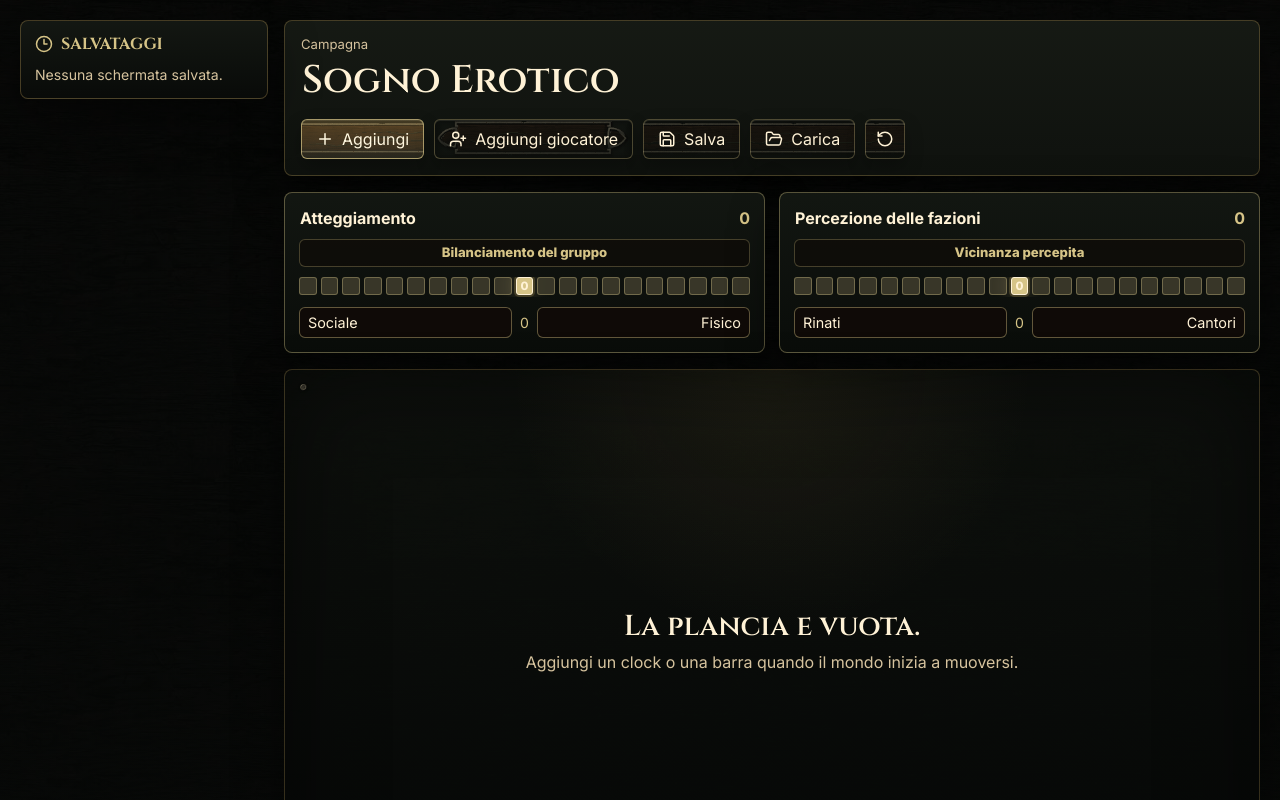
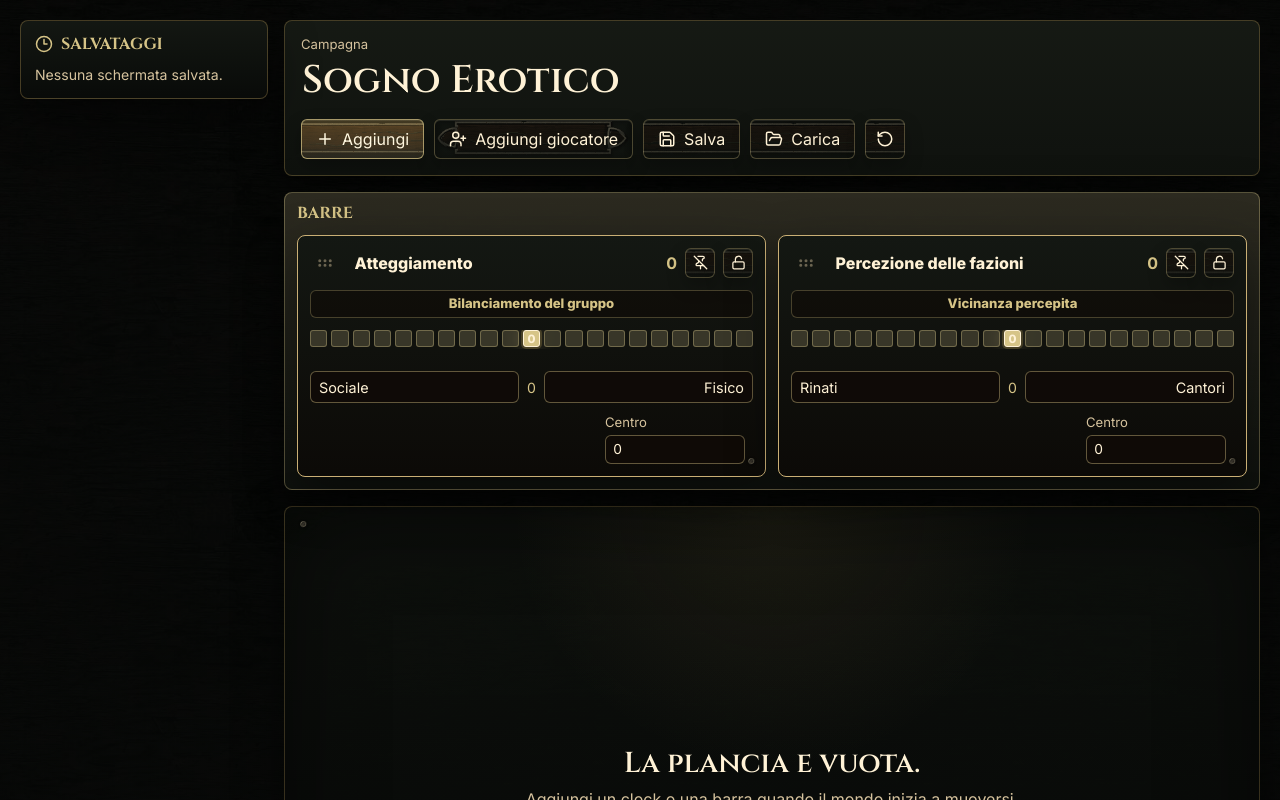
Before and after one commit to Maxilboss93/masterClock, a React (Vite) app: page / in a window 1280 px wide. Shown: the top 800 px of the page. Built offline with nearby package versions, Linux system fonts and the light colour scheme.

Commit message:
Make top bars flexible board elements

```diff
--- a/src/App.tsx
+++ b/src/App.tsx
@@ -3,8 +3,8 @@ import { AddClockModal } from './components/AddClockModal'
 import { AddPlayerCardModal } from './components/AddPlayerCardModal'
 import { Board } from './components/Board'
 import { CampaignHeader } from './components/CampaignHeader'
-import { FixedTracks } from './components/FixedTracks'
 import { SavedScenesSidebar } from './components/SavedScenesSidebar'
+import { TrackRail } from './components/TrackRail'
 import { campaignReducer } from './state/campaignReducer'
 import { defaultCampaign } from './state/defaultCampaign'
 import { campaignToJson, downloadCampaignJson, parseCampaignJson } from './state/jsonPersistence'
@@ -65,6 +65,7 @@ function App() {
         },
         size: 'medium',
         locked: false,
+        pinnedToTop: false,
         updatedAt: new Date().toISOString(),
       }
 
@@ -248,18 +249,42 @@ function App() {
           }}
         />
 
-        <FixedTracks
-          tracks={campaign.tracks}
-          onTrackChange={(id, patch) => dispatch({ type: 'updateTrack', id, patch })}
+        <TrackRail
+          tracks={[
+            ...campaign.tracks
+              .filter((track) => track.pinnedToTop)
+              .map((track) => ({
+                track,
+                canDelete: false,
+                onMoveToBoard: (id: string) =>
+                  dispatch({ type: 'updateTrack', id, patch: { pinnedToTop: false } }),
+                onTrackChange: (id: string, patch: Partial<BoardTrack>) =>
+                  dispatch({ type: 'updateTrack', id, patch }),
+              })),
+            ...campaign.boardTracks
+              .filter((track) => track.pinnedToTop)
+              .map((track) => ({
+                track,
+                canDelete: true,
+                onDelete: (id: string) => dispatch({ type: 'deleteBoardTrack', id }),
+                onMoveToBoard: (id: string) =>
+                  dispatch({ type: 'updateBoardTrack', id, patch: { pinnedToTop: false } }),
+                onTrackChange: (id: string, patch: Partial<BoardTrack>) =>
+                  dispatch({ type: 'updateBoardTrack', id, patch }),
+              })),
+          ]}
         />
 
         {loadError ? <p className="load-error">{loadError}</p> : null}
         {statusMessage ? <p className="status-message">{statusMessage}</p> : null}
 
         <Board
+          tracks={campaign.tracks}
           clocks={campaign.clocks}
           boardTracks={campaign.boardTracks}
           playerCards={campaign.playerCards}
+          onUpdateTrack={(id, patch) => dispatch({ type: 'updateTrack', id, patch })}
+          onMoveTrack={(id, x, y) => dispatch({ type: 'moveTrack', id, x, y })}
           onUpdateClock={(id, patch) => dispatch({ type: 'updateClock', id, patch })}
           onSetClockFilled={(id, filled) => dispatch({ type: 'setClockFilled', id, filled })}
           onMoveClock={(id, x, y) => dispatch({ type: 'moveClock', id, x, y })}
--- a/src/components/FixedTracks.tsx
+++ /dev/null
@@ -1,61 +0,0 @@
-import type { Track } from '../types/campaign'
-import { TrackSquares } from './TrackSquares'
-
-interface FixedTracksProps {
-  tracks: Track[]
-  onTrackChange: (id: string, patch: Partial<Track>) => void
-}
-
-export function FixedTracks({ tracks, onTrackChange }: FixedTracksProps) {
-  return (
-    <section className="fixed-tracks" aria-label="Barre fisse">
-      {tracks.map((track) => (
-        <article className="track-card" key={track.id}>
-          <div className="track-card-header">
-            <input
-              className="track-name-input"
-              value={track.name}
-              onChange={(event) =>
-                onTrackChange(track.id, { name: event.target.value })
-              }
-              aria-label="Titolo barra"
-            />
-            <strong>{track.value > 0 ? `+${track.value}` : track.value}</strong>
-          </div>
-
-          <input
-            className="graph-label-input"
-            value={track.graphLabel || track.name}
-            onChange={(event) =>
-              onTrackChange(track.id, { graphLabel: event.target.value })
-            }
-            aria-label="Label grafico"
-          />
-
-          <TrackSquares
-            track={track}
-            onValueChange={(value) => onTrackChange(track.id, { value })}
-          />
-
-          <div className="track-label-row">
-            <input
-              value={track.leftLabel}
-              onChange={(event) =>
-                onTrackChange(track.id, { leftLabel: event.target.value })
-              }
-              aria-label={`${track.name}: etichetta sinistra`}
-            />
-            <span>{track.centerLabel}</span>
-            <input
-              value={track.rightLabel}
-              onChange={(event) =>
-                onTrackChange(track.id, { rightLabel: event.target.value })
-              }
-              aria-label={`${track.name}: etichetta destra`}
-            />
-          </div>
-        </article>
-      ))}
-    </section>
-  )
-}
--- /dev/null
+++ b/src/components/TrackRail.tsx
@@ -0,0 +1,38 @@
+import type { BoardTrack } from '../types/campaign'
+import { TrackToken } from './TrackToken'
+
+interface TrackRailProps {
+  tracks: Array<{
+    track: BoardTrack
+    canDelete: boolean
+    onDelete?: (id: string) => void
+    onMoveToBoard: (id: string) => void
+    onTrackChange: (id: string, patch: Partial<BoardTrack>) => void
+  }>
+}
+
+export function TrackRail({ tracks }: TrackRailProps) {
+  if (tracks.length === 0) {
+    return null
+  }
+
+  return (
+    <section className="track-rail" aria-label="Barre fissate in alto">
+      <h2>Barre</h2>
+      <div className="top-track-list">
+        {tracks.map(({ track, canDelete, onDelete, onMoveToBoard, onTrackChange }) => (
+          <TrackToken
+            key={track.id}
+            track={track}
+            variant="top"
+            canDelete={canDelete}
+            onUpdate={onTrackChange}
+            onMove={() => undefined}
+            onDelete={onDelete ?? (() => undefined)}
+            onTogglePinnedTop={(id) => onMoveToBoard(id)}
+          />
+        ))}
+      </div>
+    </section>
+  )
+}
--- a/src/components/TrackToken.tsx
+++ b/src/components/TrackToken.tsx
@@ -1,27 +1,33 @@
-import { GripHorizontal, Lock, Trash2, Unlock } from 'lucide-react'
+import { GripHorizontal, Lock, Pin, PinOff, Trash2, Unlock } from 'lucide-react'
 import type { RefObject } from 'react'
 import type { BoardTrack } from '../types/campaign'
 import { TrackSquares } from './TrackSquares'
 
 interface TrackTokenProps {
   track: BoardTrack
-  boardRef: RefObject<HTMLDivElement | null>
+  boardRef?: RefObject<HTMLDivElement | null>
+  variant?: 'board' | 'top'
+  canDelete?: boolean
   onUpdate: (id: string, patch: Partial<BoardTrack>) => void
   onMove: (id: string, x: number, y: number) => void
   onDelete: (id: string) => void
+  onTogglePinnedTop?: (id: string, pinnedToTop: boolean) => void
 }
 
 export function TrackToken({
   track,
   boardRef,
+  variant = 'board',
+  canDelete = true,
   onUpdate,
   onMove,
   onDelete,
+  onTogglePinnedTop,
 }: TrackTokenProps) {
   const beginDrag = (event: React.PointerEvent<HTMLButtonElement>) => {
-    const boardElement = boardRef.current
+    const boardElement = boardRef?.current
 
-    if (track.locked || !boardElement) {
+    if (variant === 'top' || track.locked || !boardElement) {
       return
     }
 
@@ -56,15 +62,20 @@ export function TrackToken({
 
   return (
     <article
-      className={`track-token ${track.size}`}
-      style={{ left: track.position.x, top: track.position.y }}
+      className={[
+        'track-token',
+        track.size,
+        variant === 'top' ? 'top-pinned' : '',
+        canDelete ? 'has-delete' : '',
+      ].join(' ')}
+      style={variant === 'board' ? { left: track.position.x, top: track.position.y } : undefined}
     >
       <div className="track-token-topline">
         <button
           type="button"
           className="drag-handle"
           onPointerDown={beginDrag}
-          aria-label="Sposta barra"
+          aria-label={variant === 'top' ? 'Barra fissata in alto' : 'Sposta barra'}
         >
           <GripHorizontal aria-hidden="true" size={18} />
         </button>
@@ -74,6 +85,18 @@ export function TrackToken({
           aria-label="Titolo card"
         />
         <strong>{track.value > 0 ? `+${track.value}` : track.value}</strong>
+        <button
+          type="button"
+          className="icon-button small"
+          onClick={() => onTogglePinnedTop?.(track.id, !track.pinnedToTop)}
+          aria-label={track.pinnedToTop ? 'Sposta in plancia' : 'Fissa in alto'}
+        >
+          {track.pinnedToTop ? (
+            <PinOff aria-hidden="true" size={15} />
+          ) : (
+            <Pin aria-hidden="true" size={15} />
+          )}
+        </button>
         <button
           type="button"
           className="icon-button small"
@@ -122,14 +145,16 @@ export function TrackToken({
             onChange={(event) => onUpdate(track.id, { centerLabel: event.target.value })}
           />
         </label>
+        {canDelete ? (
           <button
             type="button"
-          className="icon-button danger"
+            className="icon-button danger track-delete-button"
             onClick={() => onDelete(track.id)}
             aria-label="Elimina barra"
           >
             <Trash2 aria-hidden="true" size={16} />
           </button>
+        ) : null}
       </div>
     </article>
   )
--- a/src/state/campaignReducer.ts
+++ b/src/state/campaignReducer.ts
@@ -4,13 +4,13 @@ import type {
   Clock,
   PlayerCard,
   PlayerTrack,
-  Track,
 } from '../types/campaign'
 import { normalizeSegmentCount } from './numbers'
 
 type CampaignAction =
   | { type: 'setCampaignName'; name: string }
-  | { type: 'updateTrack'; id: string; patch: Partial<Track> }
+  | { type: 'updateTrack'; id: string; patch: Partial<BoardTrack> }
+  | { type: 'moveTrack'; id: string; x: number; y: number }
   | { type: 'addBoardTrack'; track: BoardTrack }
   | { type: 'updateBoardTrack'; id: string; patch: Partial<BoardTrack> }
   | { type: 'moveBoardTrack'; id: string; x: number; y: number }
@@ -53,7 +53,7 @@ const touchPlayerTrack = (track: PlayerTrack): PlayerTrack => ({
   updatedAt: new Date().toISOString(),
 })
 
-function normalizeTrack<TTrack extends Track>(track: TTrack): TTrack {
+function normalizeTrack<TTrack extends Pick<BoardTrack, 'min' | 'max' | 'value'>>(track: TTrack): TTrack {
   return {
     ...track,
     value: clamp(track.value, track.min, track.max),
@@ -77,8 +77,28 @@ export function campaignReducer(
           }
 
           const nextTrack = { ...track, ...action.patch }
-          return normalizeTrack(nextTrack)
+          return touchBoardTrack({
+            ...normalizeTrack(nextTrack),
+            locked: Boolean(nextTrack.locked),
+            pinnedToTop: Boolean(nextTrack.pinnedToTop),
+          })
         }),
+      }
+
+    case 'moveTrack':
+      return {
+        ...state,
+        tracks: state.tracks.map((track) =>
+          track.id === action.id
+            ? touchBoardTrack({
+                ...track,
+                position: {
+                  x: Math.max(0, Math.round(action.x)),
+                  y: Math.max(0, Math.round(action.y)),
+                },
+              })
+            : track,
+        ),
       }
 
     case 'addBoardTrack':
@@ -97,6 +117,7 @@ export function campaignReducer(
             ...nextTrack,
             value: clamp(nextTrack.value, nextTrack.min, nextTrack.max),
             locked: Boolean(nextTrack.locked),
+            pinnedToTop: Boolean(nextTrack.pinnedToTop),
           })
         }),
       }
--- a/src/state/defaultCampaign.ts
+++ b/src/state/defaultCampaign.ts
@@ -14,6 +14,14 @@ export const defaultCampaign: CampaignState = {
       min: -10,
       max: 10,
       value: 0,
+      position: {
+        x: 36,
+        y: 36,
+      },
+      size: 'medium',
+      locked: false,
+      pinnedToTop: true,
+      updatedAt: '2026-09-07T00:00:00.000Z',
     },
     {
       id: 'factions',
@@ -25,6 +33,14 @@ export const defaultCampaign: CampaignState = {
       min: -10,
       max: 10,
       value: 0,
+      position: {
+        x: 96,
+        y: 86,
+      },
+      size: 'medium',
+      locked: false,
+      pinnedToTop: true,
+      updatedAt: '2026-09-07T00:00:00.000Z',
     },
   ],
   boardTracks: [],
--- a/src/state/jsonPersistence.ts
+++ b/src/state/jsonPersistence.ts
@@ -132,7 +132,10 @@ function validateClock(value: unknown): Clock | null {
   }
 }
 
-function validateBoardTrack(value: unknown): BoardTrack | null {
+function validateBoardTrack(
+  value: unknown,
+  defaults?: Pick<BoardTrack, 'position' | 'size' | 'locked' | 'pinnedToTop' | 'updatedAt'>,
+): BoardTrack | null {
   if (!isObject(value)) {
     return null
   }
@@ -141,18 +144,29 @@ function validateBoardTrack(value: unknown): BoardTrack | null {
     position,
     size,
     locked,
+    pinnedToTop,
     updatedAt,
   } = value
   const track = validateTrack(value)
+  const parsedPosition = isObject(position) && isNumber(position.x) && isNumber(position.y)
+    ? {
+        x: Math.max(0, Math.round(position.x)),
+        y: Math.max(0, Math.round(position.y)),
+      }
+    : defaults?.position
+  const parsedSize = clockSizes.includes(size as ClockSize) ? size as ClockSize : defaults?.size
+  const parsedLocked = typeof locked === 'boolean' ? locked : defaults?.locked
+  const parsedPinnedToTop =
+    typeof pinnedToTop === 'boolean' ? pinnedToTop : defaults?.pinnedToTop
+  const parsedUpdatedAt = isString(updatedAt) ? updatedAt : defaults?.updatedAt
 
   if (
     !track ||
-    !isObject(position) ||
-    !isNumber(position.x) ||
-    !isNumber(position.y) ||
-    !clockSizes.includes(size as ClockSize) ||
-    typeof locked !== 'boolean' ||
-    !isString(updatedAt)
+    !parsedPosition ||
+    !parsedSize ||
+    typeof parsedLocked !== 'boolean' ||
+    typeof parsedPinnedToTop !== 'boolean' ||
+    !parsedUpdatedAt
   ) {
     return null
   }
@@ -160,13 +174,11 @@ function validateBoardTrack(value: unknown): BoardTrack | null {
   return {
     ...track,
     value: Math.min(Math.max(Math.round(track.value), track.min), track.max),
-    position: {
-      x: Math.max(0, Math.round(position.x)),
-      y: Math.max(0, Math.round(position.y)),
-    },
-    size: size as ClockSize,
-    locked,
-    updatedAt,
+    position: parsedPosition,
+    size: parsedSize,
+    locked: parsedLocked,
+    pinnedToTop: parsedPinnedToTop,
+    updatedAt: parsedUpdatedAt,
   }
 }
 
@@ -251,10 +263,33 @@ export function parseCampaignJson(text: string): CampaignState {
     throw new Error('Il file deve contenere campaignName, tracks e clocks.')
   }
 
-  const parsedTracks = tracks.map(validateTrack)
+  const now = new Date().toISOString()
+  const parsedTracks = tracks.map((track, index) =>
+    validateBoardTrack(track, {
+      position: {
+        x: 36 + (index % 3) * 60,
+        y: 36 + (index % 3) * 44,
+      },
+      size: 'medium',
+      locked: false,
+      pinnedToTop: true,
+      updatedAt: now,
+    }),
+  )
   const parsedClocks = clocks.map(validateClock)
   const parsedBoardTracks = Array.isArray(boardTracks)
-    ? boardTracks.map(validateBoardTrack)
+    ? boardTracks.map((track, index) =>
+        validateBoardTrack(track, {
+          position: {
+            x: 48 + (index % 3) * 60,
+            y: 48 + (index % 3) * 44,
+          },
+          size: 'medium',
+          locked: false,
+          pinnedToTop: false,
+          updatedAt: now,
+        }),
+      )
     : []
   const parsedPlayerCards = Array.isArray(playerCards)
     ? playerCards.map(validatePlayerCard)
@@ -279,7 +314,7 @@ export function parseCampaignJson(text: string): CampaignState {
   return {
     schemaVersion: 1,
     campaignName,
-    tracks: parsedTracks as Track[],
+    tracks: parsedTracks as BoardTrack[],
     boardTracks: parsedBoardTracks as BoardTrack[],
     playerCards: parsedPlayerCards as PlayerCard[],
     clocks: parsedClocks as Clock[],
--- a/src/styles/app.css
+++ b/src/styles/app.css
@@ -185,23 +185,37 @@
   background: linear-gradient(rgb(111 44 41 / 0.35), rgb(16 11 7 / 0.86));
 }
 
-.fixed-tracks {
+.track-rail {
   display: grid;
-  grid-template-columns: repeat(2, minmax(0, 1fr));
   gap: 14px;
   max-width: 1440px;
   margin: 0 auto 16px;
-}
-
-.track-card {
-  padding: 14px;
-  background: linear-gradient(180deg, rgb(19 23 18 / 0.96), rgb(10 13 10 / 0.96));
-  border: 1px solid rgb(214 196 135 / 0.38);
+  padding: 12px;
+  background: linear-gradient(180deg, rgb(60 57 43 / 0.72), rgb(16 19 15 / 0.92));
+  border: 1px solid rgb(214 196 135 / 0.36);
   border-radius: 8px;
   box-shadow: var(--shadow);
 }
 
-.track-card-header,
+.track-rail h2 {
+  color: var(--gold-soft);
+  font-family: var(--font-display);
+  font-size: 1rem;
+  line-height: 1;
+  text-transform: uppercase;
+}
+
+.top-track-list {
+  display: grid;
+  grid-template-columns: repeat(auto-fit, minmax(min(100%, 300px), 1fr));
+  gap: 12px;
+  align-items: start;
+}
+
+.track-rail .track-squares {
+  --track-square-min: 10px;
+}
+
 .clock-token-topline,
 .clock-token-actions,
 .clock-settings-row,
@@ -209,26 +223,6 @@
   display: flex;
   align-items: center;
   gap: 8px;
-}
-
-.track-card-header {
-  justify-content: space-between;
-  margin-bottom: 10px;
-}
-
-.track-card-header strong {
-  color: var(--gold-soft);
-  min-width: 40px;
-  text-align: right;
-}
-
-.track-name-input {
-  width: 100%;
-  color: var(--text);
-  border-color: transparent;
-  background: transparent;
-  padding: 0;
-  font-weight: 700;
 }
 
 .graph-label-input {
@@ -243,10 +237,6 @@
   line-height: 1.2;
   text-align: center;
   text-overflow: ellipsis;
-}
-
-.track-card .graph-label-input {
-  margin-bottom: 10px;
 }
 
 .track-squares {
@@ -453,6 +443,13 @@
   width: min(520px, calc(100% - 24px));
 }
 
+.track-token.top-pinned {
+  position: relative;
+  left: auto;
+  top: auto;
+  width: 100%;
+}
+
 .player-card {
   width: min(620px, calc(100% - 24px));
 }
@@ -505,6 +502,11 @@
   opacity: 0.45;
 }
 
+.track-token.top-pinned .drag-handle {
+  cursor: default;
+  opacity: 0.45;
+}
+
 .clock-token-topline,
 .track-token-topline,
 .player-card-topline,
@@ -524,9 +526,13 @@
 
 .track-token-topline {
   display: grid;
-  grid-template-columns: 30px minmax(0, 1fr) minmax(42px, auto) 30px;
+  grid-template-columns: 30px minmax(0, 1fr) minmax(42px, auto) 30px 30px;
   align-items: center;
   gap: 8px;
+}
+
+.track-token.has-delete .track-token-topline {
+  grid-template-columns: 30px minmax(0, 1fr) minmax(42px, auto) 30px 30px 40px;
 }
 
 .player-card-topline {
@@ -678,7 +684,7 @@
 
 .track-token-footer {
   display: grid;
-  grid-template-columns: minmax(96px, 140px) 40px;
+  grid-template-columns: minmax(96px, 140px) auto;
   gap: 8px;
   align-items: end;
   justify-content: end;
@@ -872,7 +878,7 @@
   }
 
   .campaign-header,
-  .fixed-tracks {
+  .track-rail {
     grid-template-columns: 1fr;
   }
 
@@ -906,9 +912,16 @@
   }
 
   .clock-token,
-  .track-token,
   .player-card {
     width: min(100%, 280px);
+  }
+
+  .track-token {
+    width: min(100%, 320px);
+  }
+
+  .track-token.top-pinned {
+    width: 100%;
   }
 
   .track-token .track-squares {
--- a/src/types/campaign.ts
+++ b/src/types/campaign.ts
@@ -46,6 +46,7 @@ export interface BoardTrack extends Track {
   position: ClockPosition
   size: ClockSize
   locked: boolean
+  pinnedToTop: boolean
   updatedAt: string
 }
 
@@ -66,7 +67,7 @@ export interface PlayerCard {
 export interface CampaignState {
   schemaVersion: 1
   campaignName: string
-  tracks: Track[]
+  tracks: BoardTrack[]
   boardTracks: BoardTrack[]
   playerCards: PlayerCard[]
   clocks: Clock[]
```
Also changed, not shown: src/components/Board.tsx (+38 -3 lines), 1 other file (tests, documents, lock files or other folders). Lines whose indentation alone changed are shown as unchanged.
